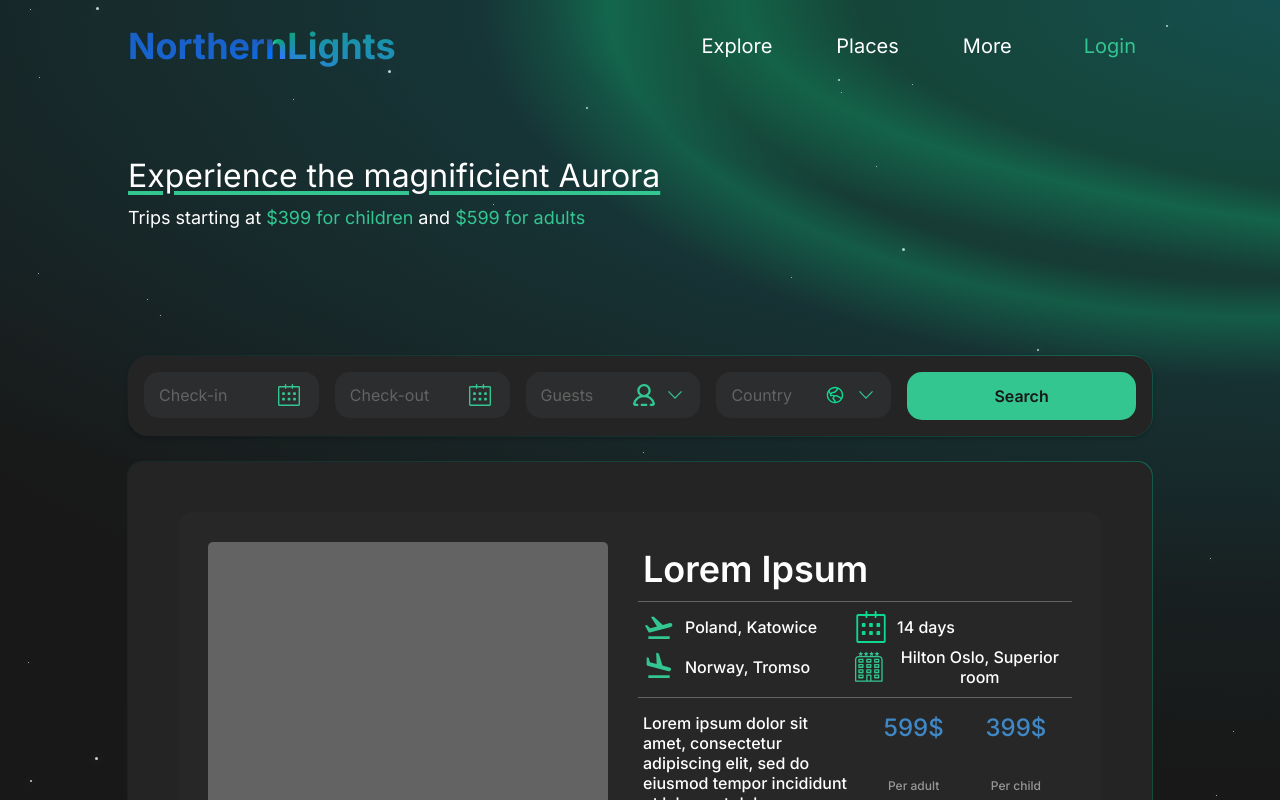
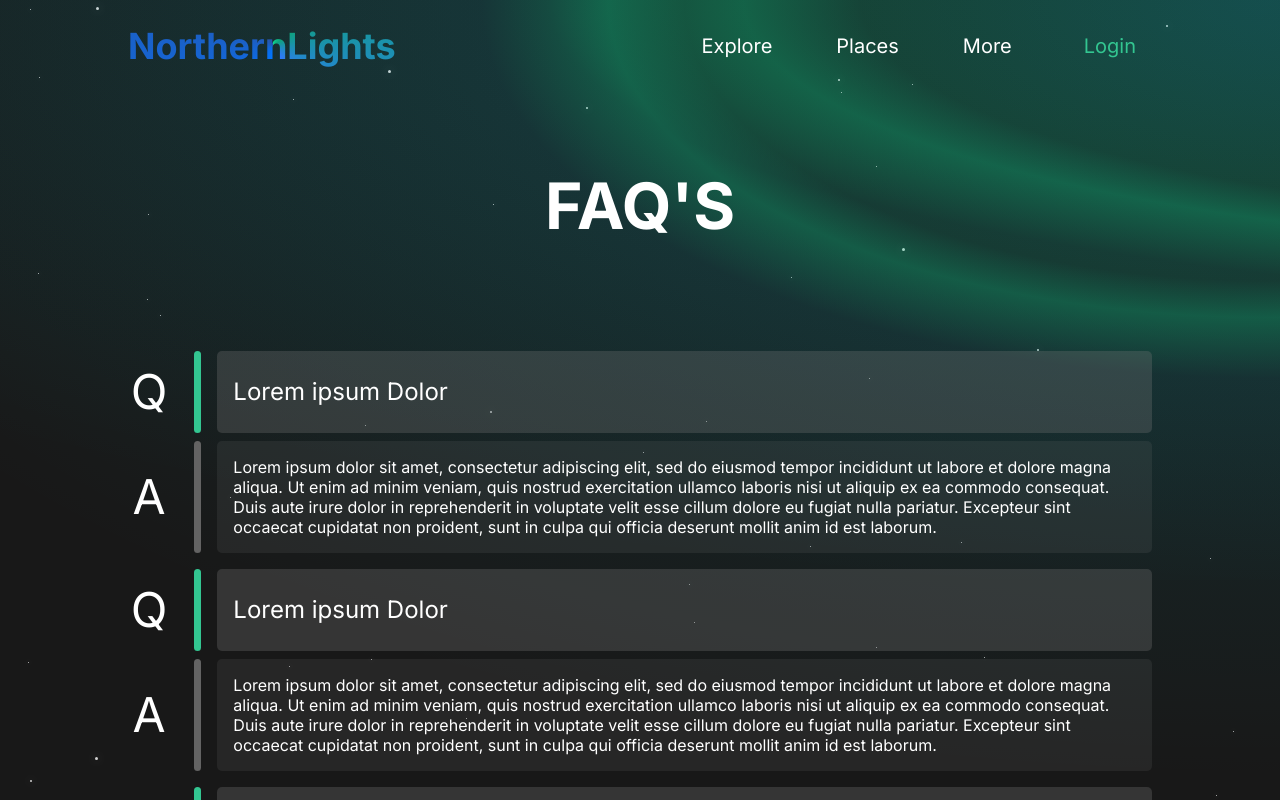
Before and after one commit to immunedev/NorthernLights, a React (Vite) app: page / in a window 1280 px wide. Shown: the top 800 px of the page. Built offline with nearby package versions, Linux system fonts and the light colour scheme.

Commit message:
FAQ's added with css and mediaqueries

```diff
--- a/src/App.jsx
+++ b/src/App.jsx
@@ -5,6 +5,7 @@ import ContentContainer from './ContentContainer';
 import TripPage from './TripPage';
 import FinalPage from './FinalPage';
 import Lead from './Lead';
+import Faq from './Faq';
 
 export default function App() {
   const [selectedTrip, setSelectedTrip] = useState(null);
@@ -89,9 +90,9 @@ document.querySelectorAll(".star").forEach((star, i) => {
         </div>
       </div>
 
-      <Header />
-
-      {showFinalPage ? (
+      {/* <Header /> */}
+      <Faq></Faq>
+      {/* {showFinalPage ? (
         <FinalPage
         tripData={selectedTrip}
         onBackClick={handleBackToContent} />
@@ -111,7 +112,7 @@ document.querySelectorAll(".star").forEach((star, i) => {
             </>
           )}
         </>
-      )}
+      )} */}
     </div>
   );
 }
--- a/src/Faq.jsx
+++ b/src/Faq.jsx
@@ -1,12 +1,18 @@
 import React from "react";
 import Header from './Header';
+import QuestionComponent from "./Question";
 
 export default function Faq(){
     return(
         <div className="static-page-container">
             <Header></Header>
             <div className="static-page-content">
-
+                <h1 className="static-page-title">FAQ'S</h1>
+                <QuestionComponent question="Lorem ipsum Dolor" answer="Lorem ipsum dolor sit amet, consectetur adipiscing elit, sed do eiusmod tempor incididunt ut labore et dolore magna aliqua. Ut enim ad minim veniam, quis nostrud exercitation ullamco laboris nisi ut aliquip ex ea commodo consequat. Duis aute irure dolor in reprehenderit in voluptate velit esse cillum dolore eu fugiat nulla pariatur. Excepteur sint occaecat cupidatat non proident, sunt in culpa qui officia deserunt mollit anim id est laborum."></QuestionComponent>
+                <QuestionComponent question="Lorem ipsum Dolor" answer="Lorem ipsum dolor sit amet, consectetur adipiscing elit, sed do eiusmod tempor incididunt ut labore et dolore magna aliqua. Ut enim ad minim veniam, quis nostrud exercitation ullamco laboris nisi ut aliquip ex ea commodo consequat. Duis aute irure dolor in reprehenderit in voluptate velit esse cillum dolore eu fugiat nulla pariatur. Excepteur sint occaecat cupidatat non proident, sunt in culpa qui officia deserunt mollit anim id est laborum."></QuestionComponent>
+                <QuestionComponent question="Lorem ipsum Dolor" answer="Lorem ipsum dolor sit amet, consectetur adipiscing elit, sed do eiusmod tempor incididunt ut labore et dolore magna aliqua. Ut enim ad minim veniam, quis nostrud exercitation ullamco laboris nisi ut aliquip ex ea commodo consequat. Duis aute irure dolor in reprehenderit in voluptate velit esse cillum dolore eu fugiat nulla pariatur. Excepteur sint occaecat cupidatat non proident, sunt in culpa qui officia deserunt mollit anim id est laborum."></QuestionComponent>
+                <QuestionComponent question="Lorem ipsum Dolor" answer="Lorem ipsum dolor sit amet, consectetur adipiscing elit, sed do eiusmod tempor incididunt ut labore et dolore magna aliqua. Ut enim ad minim veniam, quis nostrud exercitation ullamco laboris nisi ut aliquip ex ea commodo consequat. Duis aute irure dolor in reprehenderit in voluptate velit esse cillum dolore eu fugiat nulla pariatur. Excepteur sint occaecat cupidatat non proident, sunt in culpa qui officia deserunt mollit anim id est laborum."></QuestionComponent>
+                <QuestionComponent question="Lorem ipsum Dolor" answer="Lorem ipsum dolor sit amet, consectetur adipiscing elit, sed do eiusmod tempor incididunt ut labore et dolore magna aliqua. Ut enim ad minim veniam, quis nostrud exercitation ullamco laboris nisi ut aliquip ex ea commodo consequat. Duis aute irure dolor in reprehenderit in voluptate velit esse cillum dolore eu fugiat nulla pariatur. Excepteur sint occaecat cupidatat non proident, sunt in culpa qui officia deserunt mollit anim id est laborum."></QuestionComponent>
             </div>
 
         </div>
--- /dev/null
+++ b/src/Question.jsx
@@ -0,0 +1,19 @@
+import React from "react";
+
+
+export default function QuestionComponent({ question, answer }){
+    return(
+        <div className="question-and-answer">
+            <div className="question-content">
+                <div className="question-letter">Q</div>
+                <div className="question-line"></div>
+                <div className="question-text">{question}</div>
+            </div>
+            <div className="answer-content">
+                <div className="question-letter">A</div>
+                <div className="question-line outilne-color"></div>
+                <div className="question-text answer">{answer}</div>
+            </div>
+        </div>
+    )
+}
--- a/src/index.sass
+++ b/src/index.sass
@@ -1415,12 +1415,78 @@ input[type=number]
     align-content: center
     justify-content: center
     text-align: center
+    align-items: center
 
 
 .static-page-content
     width: 80%
     display: flex
     flex-direction: column
+
+.static-page-title
+    font-family: Inter
+    font-size: 64px
+    padding: 32px 0px 64px 0px
+
+.question-and-answer
+    width: 100%
+    display: flex
+    flex-direction: column
+    gap: 8px
+    margin-bottom: 16px
+
+.question-content
+    display: flex
+    flex-direction: row
+    height: 82px
+
+.answer-content
+    display: flex
+    flex-direction: row
+
+.question-letter
+    display: flex
+    flex-direction: column
+    align-content: center
+    justify-content: center
+    font-family: Inter
+    font-size: 48px
+    padding-right: 24px
+    width: 48px
+
+
+.question-line
+    // height: 82px
+    width: 8px
+    background: $accent-color
+    border-radius: 15px
+    margin-right: 16px
+
+.outilne-color
+    background: $outline-color
+
+.question-text
+    display: flex
+    flex-direction: column
+    align-items: flex-start
+    justify-content: center
+    text-align: left
+    font-size: 24px
+    background: rgba(119, 119, 119, 0.30)
+    padding: 16px
+    border-radius: 5px
+    width: 100%
+    height: auto
+
+.answer
+    display: flex
+    flex-direction: column
+    align-items: flex-start
+    justify-content: flex-start
+    font-size: 16px
+    background: rgba(119, 119, 119, 0.15)
+
+
 
 .page
     position: relative
@@ -1694,6 +1760,15 @@ input[type=number]
 @media (max-width: 576px)
 
 
+    .question-letter
+        width: 32px
+
+    .question-text
+        font-size: 20px
+
+    .answer
+        font-size: 16px
+
     .card-photo
         height: 150px
         width: 200px
```
